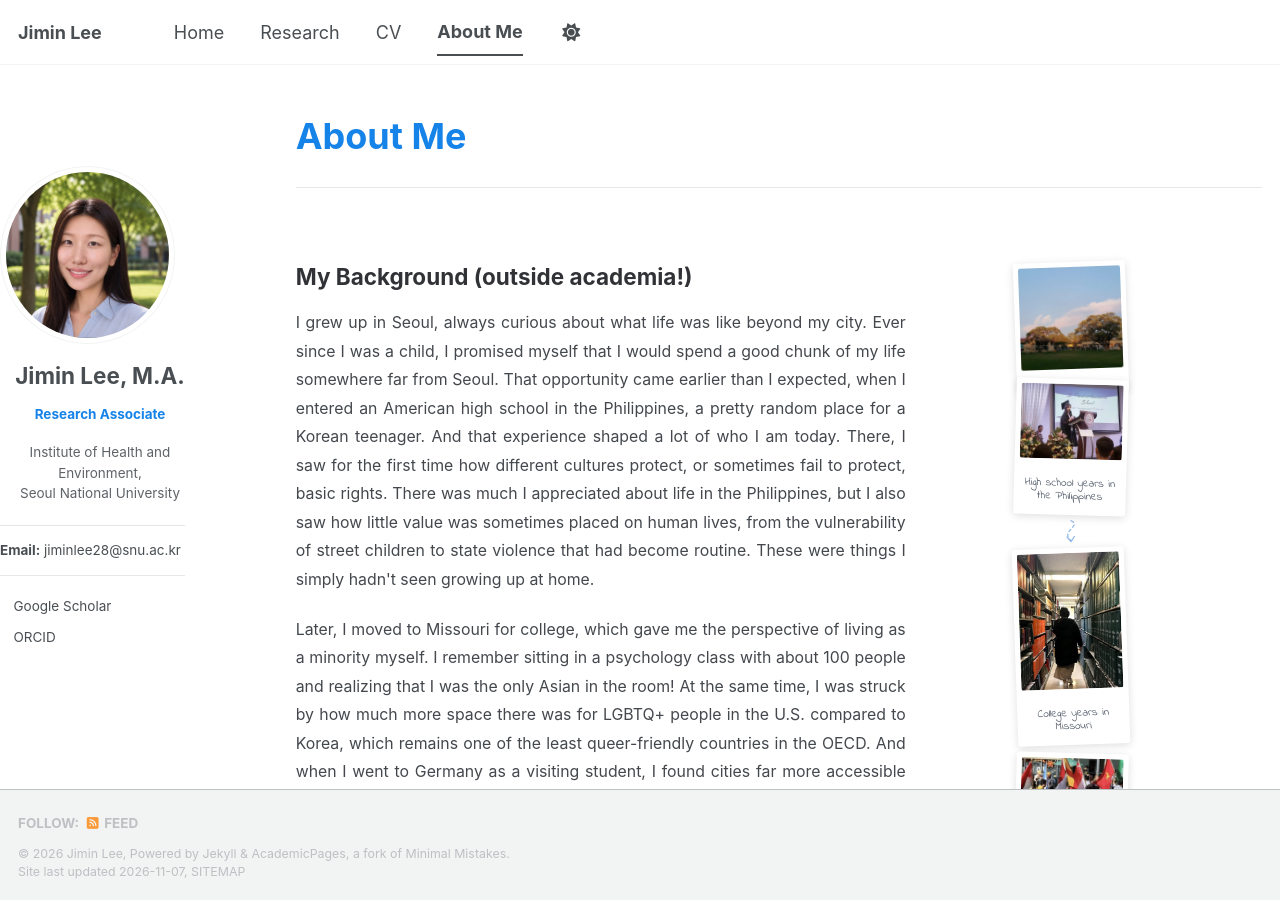
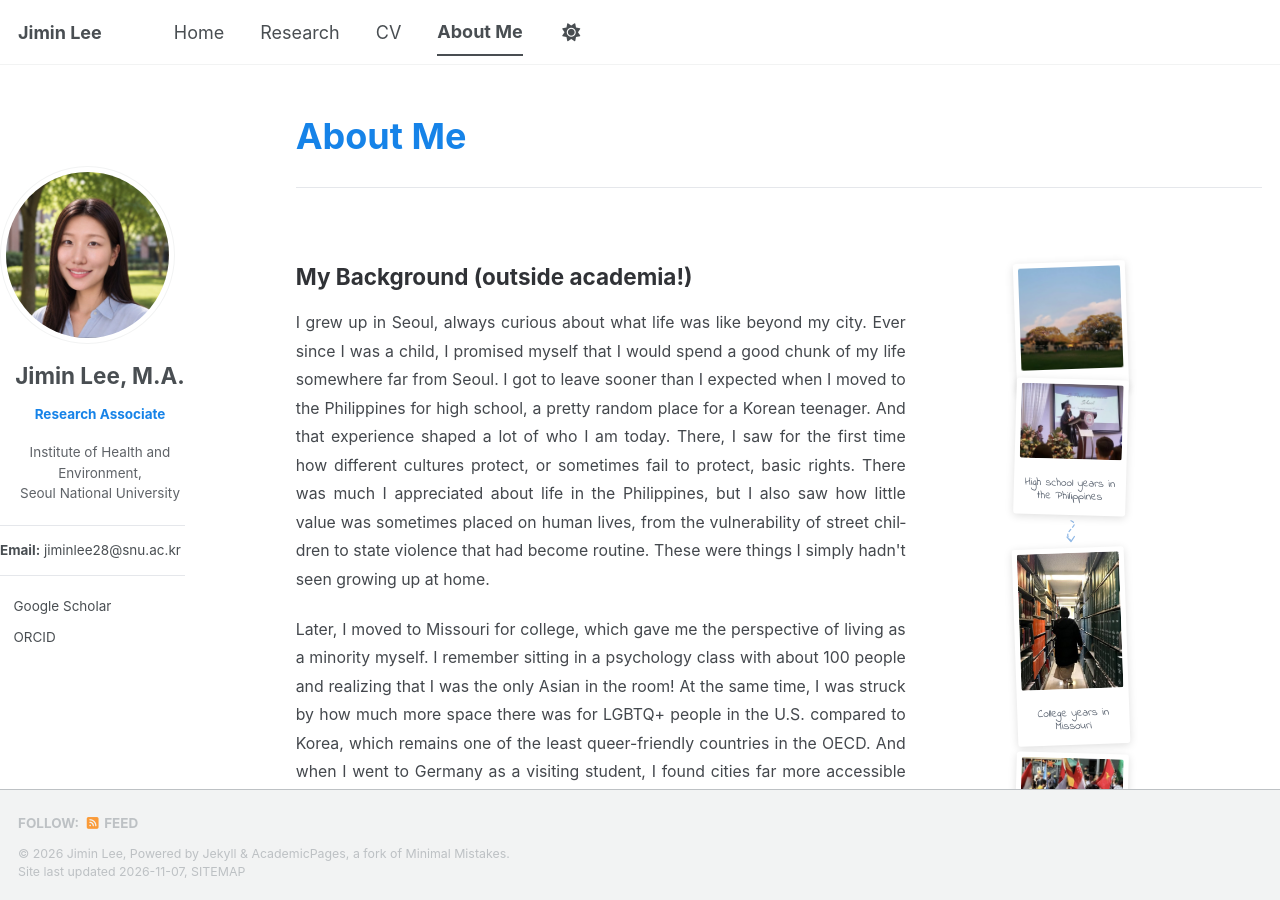
Before and after one commit to jiminlee-research/jiminlee-research.github.io, a Jekyll site: the page built from _pages/about-me.md, in a window 1280 px wide and 900 px high. Built offline with Jekyll 4.4.1, drawn with Linux system fonts in a browser that asks for light colours; a style sheet for code colours, icons or effects is not loaded.

Commit message:
Soften high school sentence on About Me
Co-Authored-By: Claude Opus 5.5 <noreply@anthropic.com>
Claude-Session: https://claude.ai/code/session_01PcjxNfDHwsJtJ6agebrJHV

```diff
--- a/_pages/about-me.md
+++ b/_pages/about-me.md
@@ -129,7 +129,7 @@ author_profile: true
 
 <h2>My Background (outside academia!)</h2>
 
-<p>I grew up in Seoul, always curious about what life was like beyond my city. Ever since I was a child, I promised myself that I would spend a good chunk of my life somewhere far from Seoul. That opportunity came earlier than I expected, when I entered an American high school in the Philippines, a pretty random place for a Korean teenager. And that experience shaped a lot of who I am today. There, I saw for the first time how different cultures protect, or sometimes fail to protect, basic rights. There was much I appreciated about life in the Philippines, but I also saw how little value was sometimes placed on human lives, from the vulnerability of street children to state violence that had become routine. These were things I simply hadn't seen growing up at home.</p>
+<p>I grew up in Seoul, always curious about what life was like beyond my city. Ever since I was a child, I promised myself that I would spend a good chunk of my life somewhere far from Seoul. I got to leave sooner than I expected when I moved to the Philippines for high school, a pretty random place for a Korean teenager. And that experience shaped a lot of who I am today. There, I saw for the first time how different cultures protect, or sometimes fail to protect, basic rights. There was much I appreciated about life in the Philippines, but I also saw how little value was sometimes placed on human lives, from the vulnerability of street children to state violence that had become routine. These were things I simply hadn't seen growing up at home.</p>
 
 <p>Later, I moved to Missouri for college, which gave me the perspective of living as a minority myself. I remember sitting in a psychology class with about 100 people and realizing that I was the only Asian in the room! At the same time, I was struck by how much more space there was for LGBTQ+ people in the U.S. compared to Korea, which remains one of the least queer-friendly countries in the OECD. And when I went to Germany as a visiting student, I found cities far more accessible and barrier-free than anywhere I’d been before.</p>
 
```
